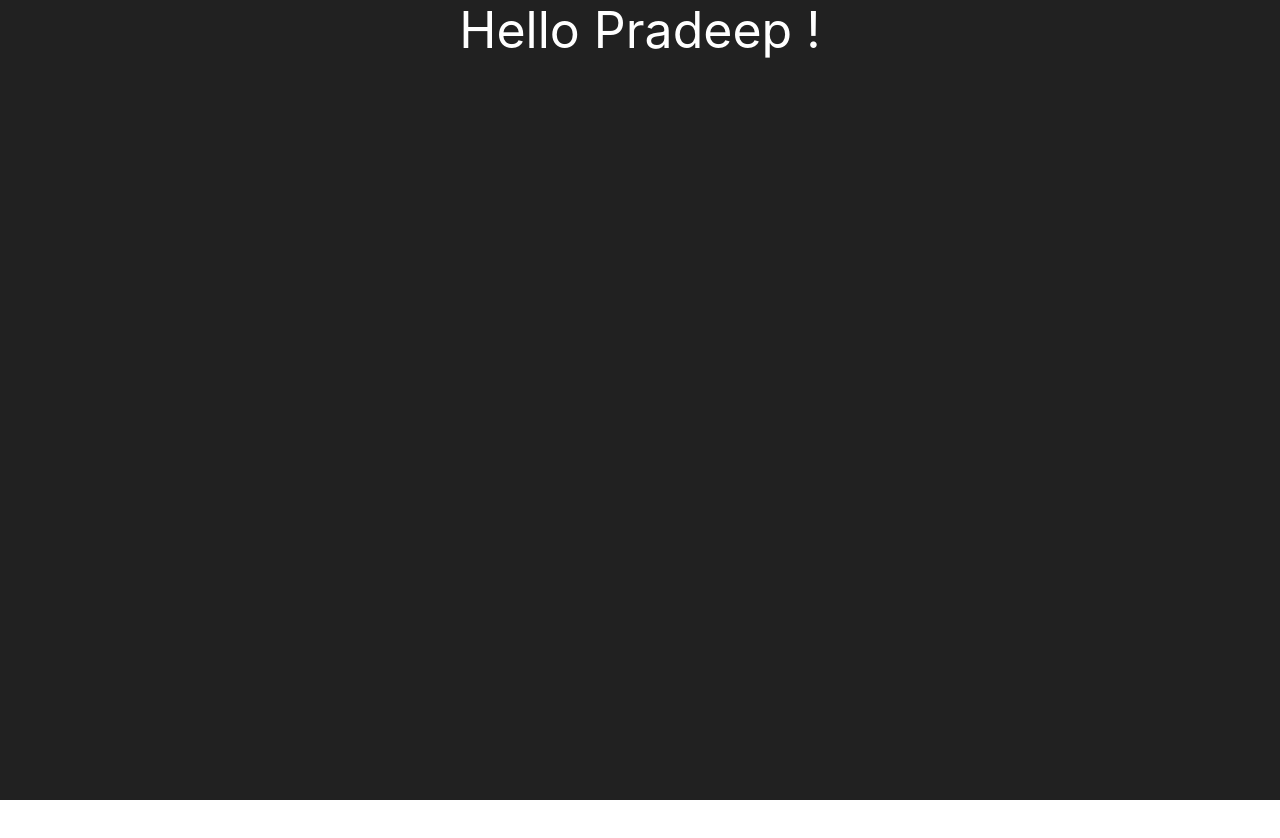
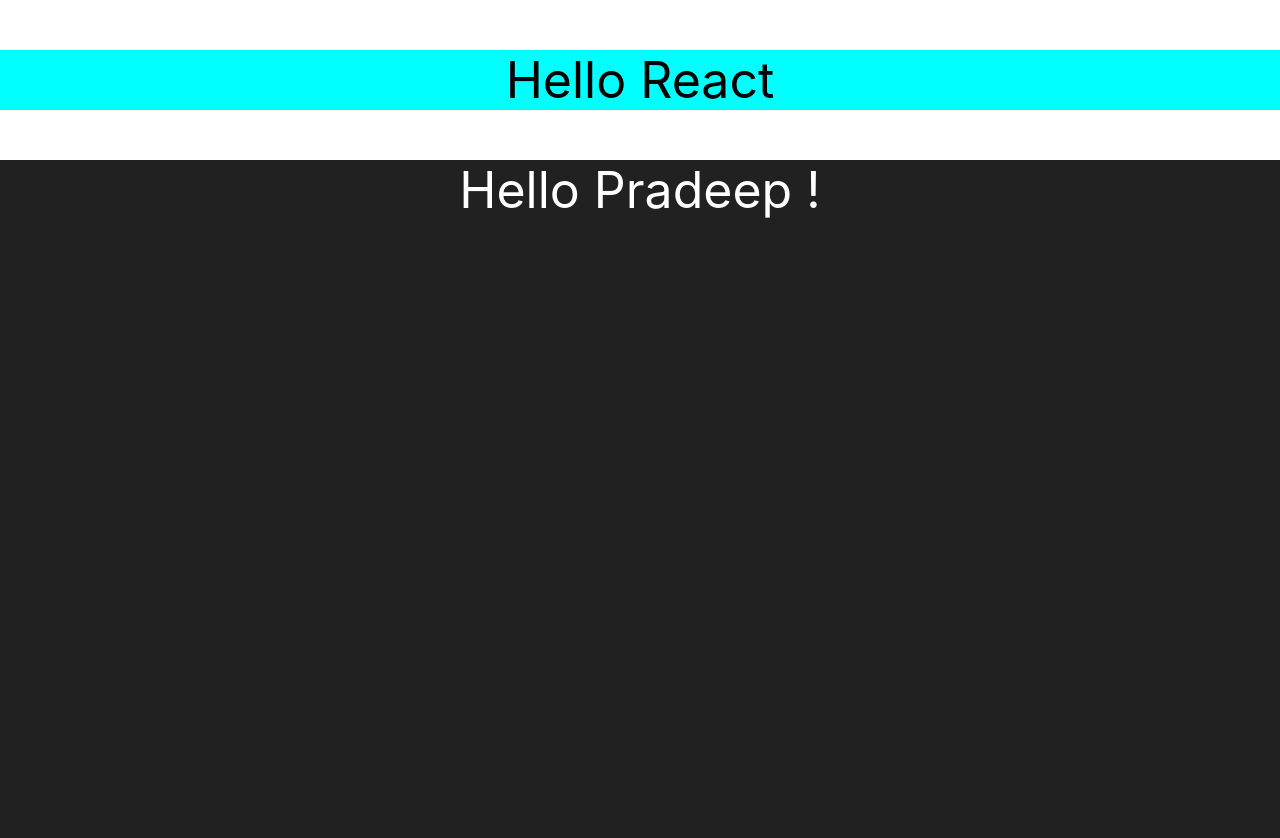
Before and after one commit to Pradeeptamta3225/React_Project, a React (Create React App) app in the folder demoshopapp/: page / in a window 1280 px wide. Shown: the top 838 px of the page. Before the commit the page ends 800 px from the top, so only its background shows below. Built offline with nearby package versions, Linux system fonts and the light colour scheme.

Commit message:
1st test try

```diff
--- a/demoshopapp/src/App.js
+++ b/demoshopapp/src/App.js
@@ -1,11 +1,14 @@
 import logo from './logo.svg';
 import './App.css';
+import Item from './components/Item';
 
 function App() {
   return (
-    <div className="App">
-      Hello Pradeep !
+    <div>
+      <Item></Item>
+      <div className="App">Hello Pradeep !</div>
     </div>
+
   );
 }
 
--- /dev/null
+++ b/demoshopapp/src/components/Item.css
@@ -0,0 +1,6 @@
+
+.lang{
+    text-align: center;
+    font-size: 50px;
+    background-color: aqua;
+}
--- /dev/null
+++ b/demoshopapp/src/components/Item.js
@@ -0,0 +1,9 @@
+import './Item.css'
+
+function Item(){
+    return (
+        <p className="lang">Hello React</p>
+    )
+}
+
+export default Item;
```
